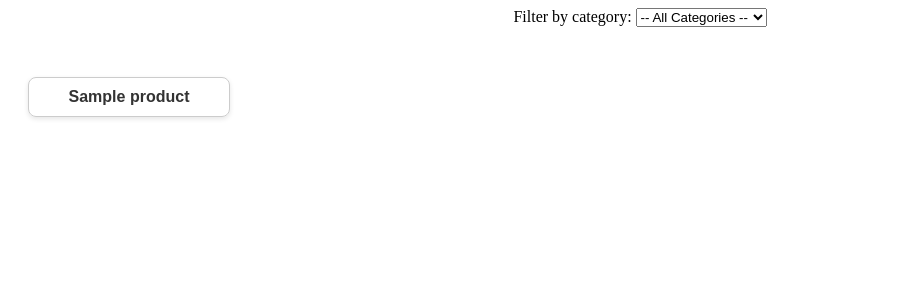
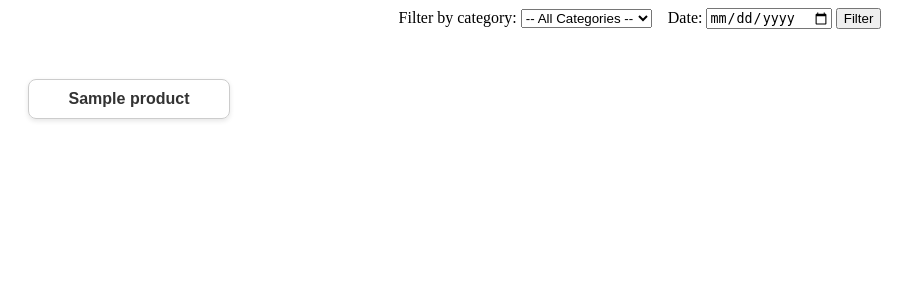
Before and after one commit to nimamze/CoffeeShop, a Django app: template shop/templates/products_list.html in a window 1280 px wide. Shown: the top 300 px of the page, without its empty margins (0-916 px from the left). Run offline with Django 3.2, Linux system fonts and the light colour scheme; the template is opened without the code that fills it: most values are stand-ins (such as "Sample title", 1, 10 or a date in 2020).

Commit message:
modify: product list to have a date filter

```diff
--- a/shop/templates/products_list.html
+++ b/shop/templates/products_list.html
@@ -43,6 +43,12 @@
         </option>
       {% endfor %}
     </select>
+    &nbsp;&nbsp;
+
+  <label for="date">Date:</label>
+  <input type="date" name="date" id="date" value="{{ selected_date }}">
+
+  <button type="submit">Filter</button>
   </form>
 
   {% for product in products %}
--- a/shop/views.py
+++ b/shop/views.py
@@ -19,14 +19,18 @@ class ProductListView(ListView):
     def get_queryset(self):
         queryset = Product.objects.all()
         category_id = self.request.GET.get('category')
+        date = self.request.GET.get('date')
         if category_id:
             queryset = queryset.filter(category__id=category_id)
+        if date:
+            queryset = queryset.filter(date=date)
         return queryset.distinct()
 
     def get_context_data(self, **kwargs):
         context = super().get_context_data(**kwargs)
         context['categories'] = Category.objects.all()
         context['selected_category'] = self.request.GET.get('category')
+        context['selected_date'] = self.request.GET.get('date')
         return context
 
 class ProductDetailView(DetailView):
```
